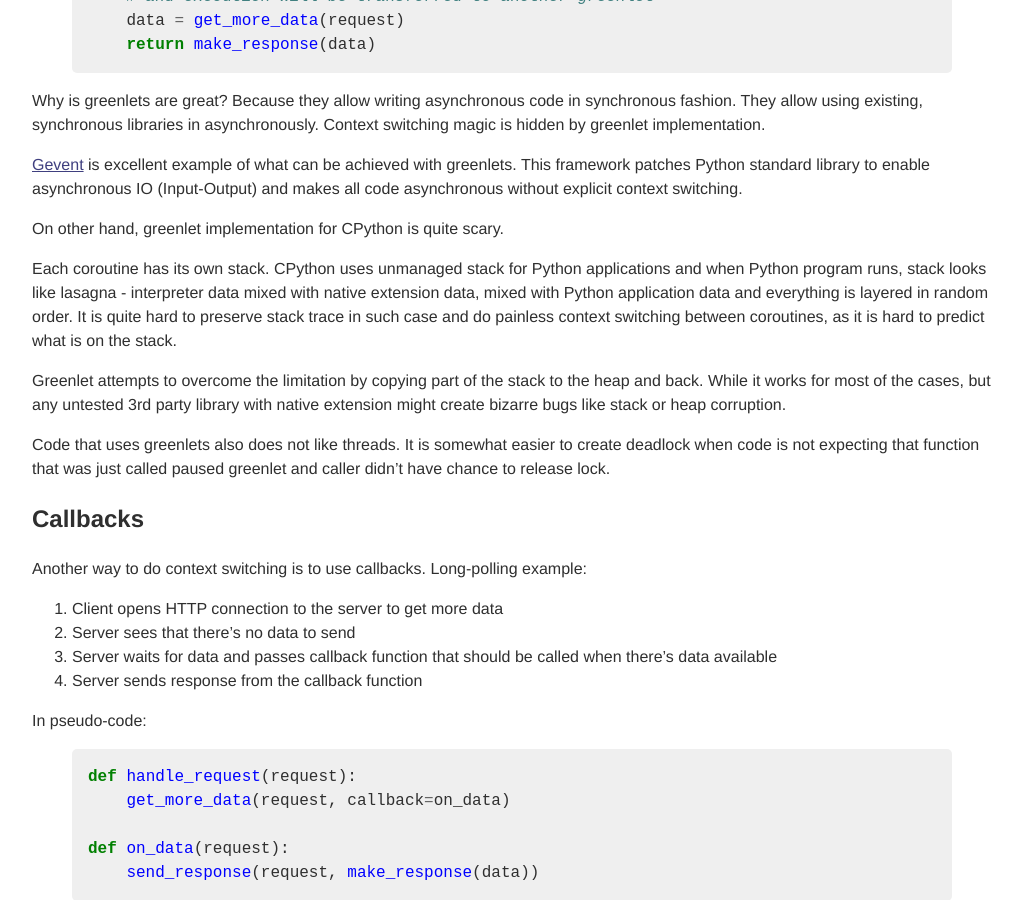
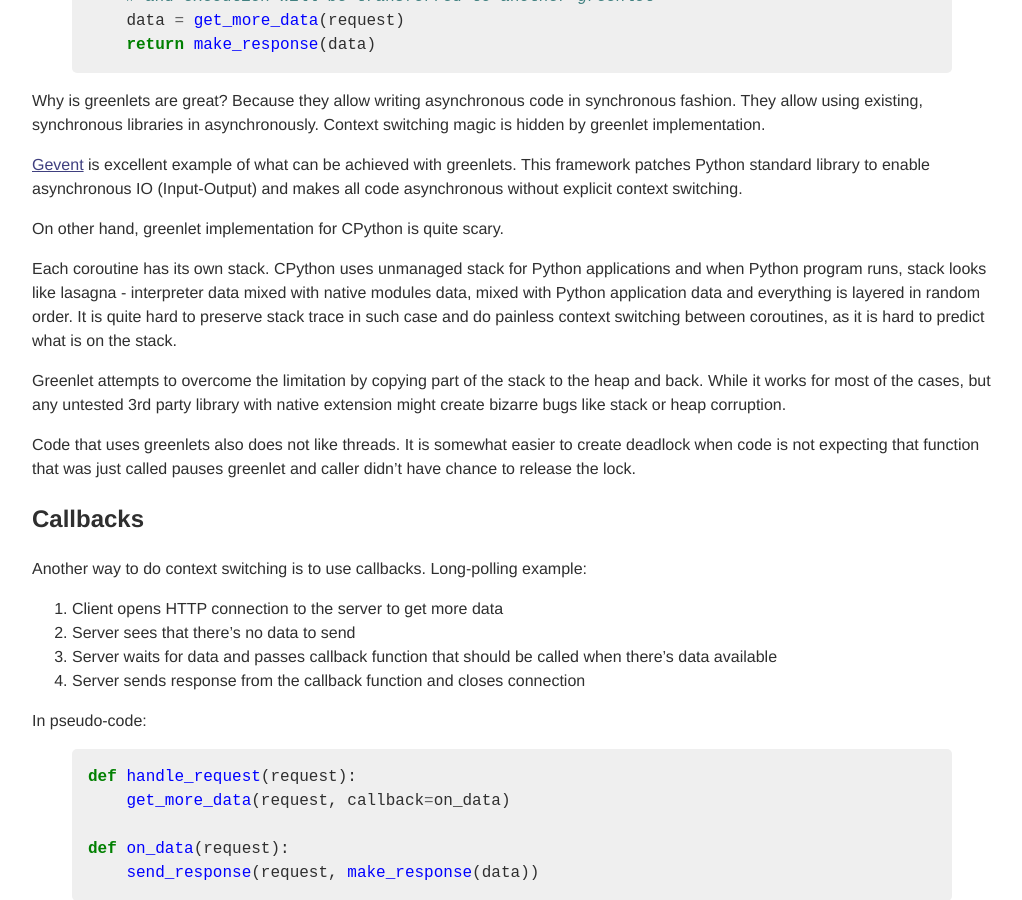
Before and after one commit to mrjoes/mrjoes.github.com, a Jekyll site: the page built from _posts/2013-06-21-python-realtime.md, in a window 1280 px wide and 900 px high, scrolled down 3910 px. Shown: the whole window, without its empty margins (128-1150 px from the left). Built offline with Jekyll 4.4.1, drawn with Linux system fonts in a browser that asks for light colours; comment, search, counter and statistics services are not loaded; some of the changed text lies outside the part shown.

Commit message:
Corrections

```diff
--- a/_posts/2013-06-21-python-realtime.md
+++ b/_posts/2013-06-21-python-realtime.md
@@ -167,11 +167,11 @@
 
 On other hand, greenlet implementation for CPython is quite scary.
 
-Each coroutine has its own stack. CPython uses unmanaged stack for Python applications and when Python program runs, stack looks like lasagna - interpreter data mixed with native extension data, mixed with Python application data and everything is layered in random order. It is quite hard to preserve stack trace in such case and do painless context switching between coroutines, as it is hard to predict what is on the stack.
+Each coroutine has its own stack. CPython uses unmanaged stack for Python applications and when Python program runs, stack looks like lasagna - interpreter data mixed with native modules data, mixed with Python application data and everything is layered in random order. It is quite hard to preserve stack trace in such case and do painless context switching between coroutines, as it is hard to predict what is on the stack.
 
 Greenlet attempts to overcome the limitation by copying part of the stack to the heap and back. While it works for most of the cases, but any untested 3rd party library with native extension might create bizarre bugs like stack or heap corruption.
 
-Code that uses greenlets also does not like threads. It is somewhat easier to create deadlock when code is not expecting that function that was just called paused greenlet and caller didn't have chance to release lock.
+Code that uses greenlets also does not like threads. It is somewhat easier to create deadlock when code is not expecting that function that was just called pauses greenlet and caller didn't have chance to release the lock.
 
 Callbacks
 ---------
@@ -181,7 +181,7 @@
  1. Client opens HTTP connection to the server to get more data
  2. Server sees that there's no data to send
  3. Server waits for data and passes callback function that should be called when there's data available
- 4. Server sends response from the callback function
+ 4. Server sends response from the callback function and closes connection
 
 In pseudo-code:
 {% highlight python %}
```
Also changed, not shown: other parts of _posts/2013-06-21-python-realtime.md (+3 -2 lines).
